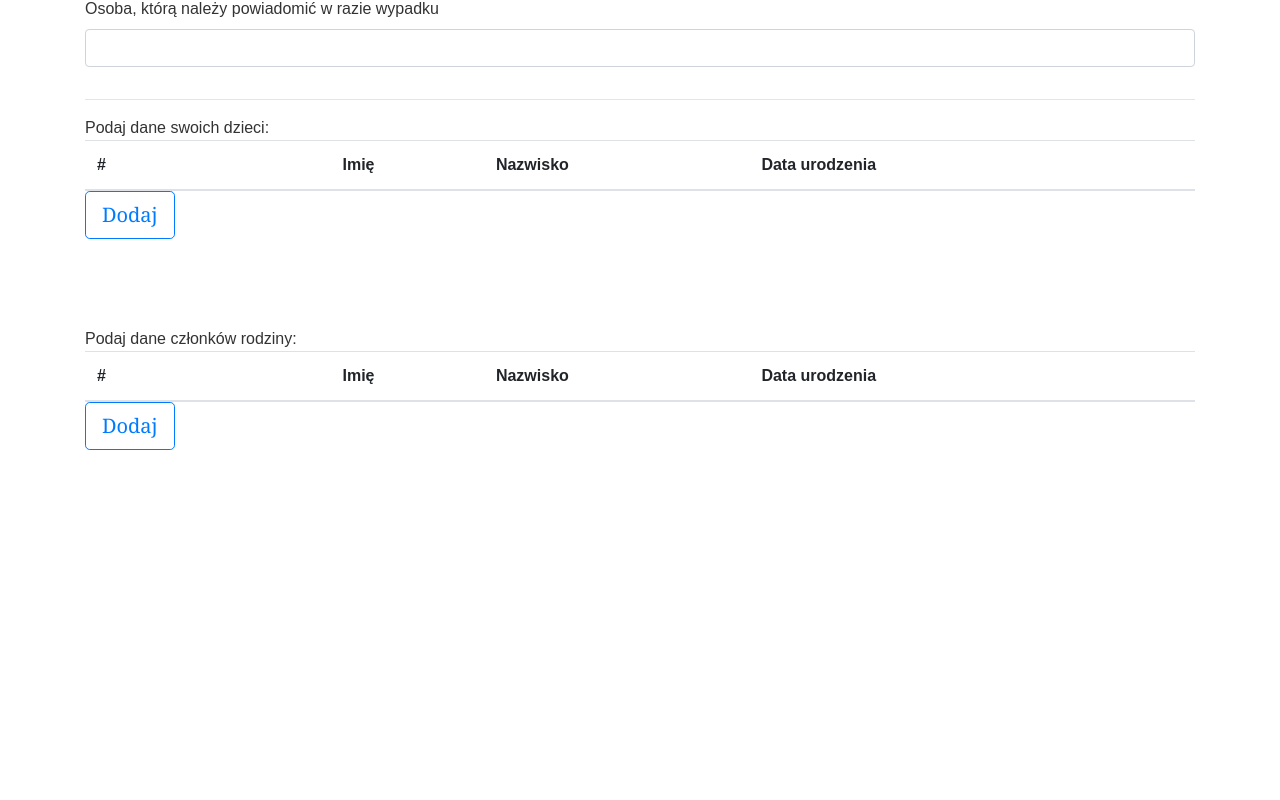
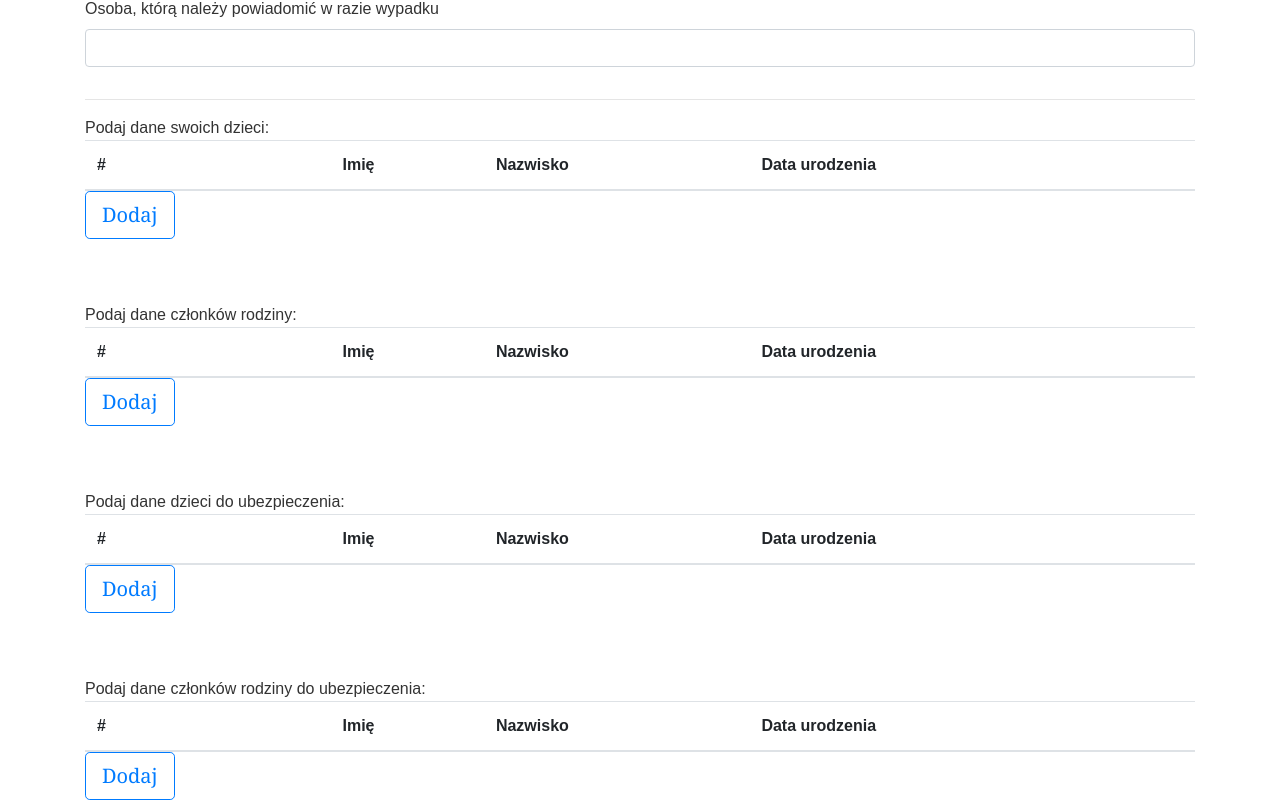
Before and after one commit to Sevarr/firstangularproject, an Angular app: page /employee_form in a window 1280 px wide. Shown: the part 997-1797 px from the top of the page. Before the commit the page ends 1447 px from the top, so only its background shows below. Built offline with nearby package versions, Linux system fonts and the light colour scheme.

Commit message:
Forms update

```diff
--- a/src/app/employee-form/employee-form.component.html
+++ b/src/app/employee-form/employee-form.component.html
@@ -115,10 +115,7 @@
     <div class="action-buttons" fxLayout="row" fxLayoutAlign="start center" fxLayoutGap="5px">
       <button class="btn btn-lg btn-outline-primary" (click)='onAdd(content, "kidsDataFormModal")'>Dodaj</button>
     </div>
-  </table>
-<br><br><br>
-
-
+  </table><br><br>
 
   Podaj dane członków rodziny:
   <table class="table table-striped">
@@ -141,10 +138,64 @@
     </tr>
     </tbody>
     <div class="action-buttons" fxLayout="row" fxLayoutAlign="start center" fxLayoutGap="5px">
-      <button class="btn btn-lg btn-outline-primary" (click)='onAdd(content, "familyMembersDataFormModal")'>Dodaj</button>
+      <button class="btn btn-lg btn-outline-primary" (click)='onAdd(content, "familyMembersDataFormModal")'>Dodaj
+      </button>
+    </div>
+  </table><br><br>
+
+  Podaj dane dzieci do ubezpieczenia:
+  <table class="table table-striped">
+    <thead>
+    <tr>
+      <th scope="col">#</th>
+      <th scope="col">Imię</th>
+      <th scope="col">Nazwisko</th>
+      <th scope="col">Data urodzenia</th>
+      <th scope="col"></th>
+    </tr>
+    </thead>
+    <tbody>
+    <tr *ngFor="let personalData of familyMembersPersonalDatas; index as i">
+      <th scope="row">{{ i + 1 }}</th>
+      <td>{{ personalData.name }}</td>
+      <td>{{ personalData.forename}}</td>
+      <td>{{ personalData.dateOfBirth }}</td>
+      <button class="btn btn-lg btn-outline-primary" (click)="onDelete(personalData.id)">delete</button>
+    </tr>
+    </tbody>
+    <div class="action-buttons" fxLayout="row" fxLayoutAlign="start center" fxLayoutGap="5px">
+      <button class="btn btn-lg btn-outline-primary" (click)='onAdd(content, "familyMembersDataFormModal")'>Dodaj
+      </button>
+    </div>
+  </table><br><br>
+
+  Podaj dane członków rodziny do ubezpieczenia:
+  <table class="table table-striped">
+    <thead>
+    <tr>
+      <th scope="col">#</th>
+      <th scope="col">Imię</th>
+      <th scope="col">Nazwisko</th>
+      <th scope="col">Data urodzenia</th>
+      <th scope="col"></th>
+    </tr>
+    </thead>
+    <tbody>
+    <tr *ngFor="let personalData of familyMembersPersonalDatas; index as i">
+      <th scope="row">{{ i + 1 }}</th>
+      <td>{{ personalData.name }}</td>
+      <td>{{ personalData.forename}}</td>
+      <td>{{ personalData.dateOfBirth }}</td>
+      <button class="btn btn-lg btn-outline-primary" (click)="onDelete(personalData.id)">delete</button>
+    </tr>
+    </tbody>
+    <div class="action-buttons" fxLayout="row" fxLayoutAlign="start center" fxLayoutGap="5px">
+      <button class="btn btn-lg btn-outline-primary" (click)='onAdd(content, "familyMembersDataFormModal")'>Dodaj
+      </button>
     </div>
   </table>
 </form>
+
 
 <ng-template #content let-modal>
   <div class="modal-header">
```
